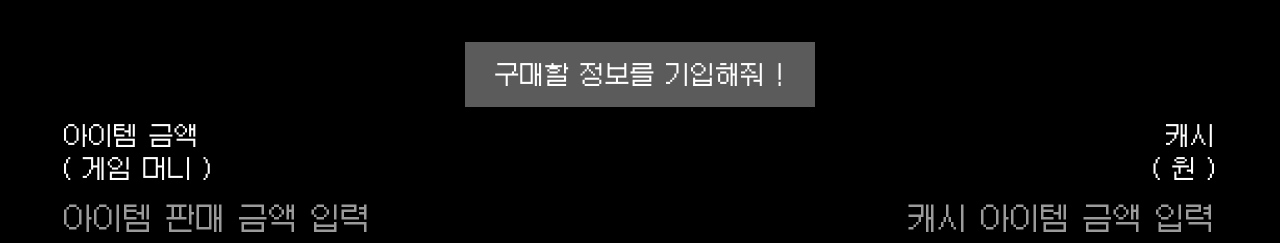
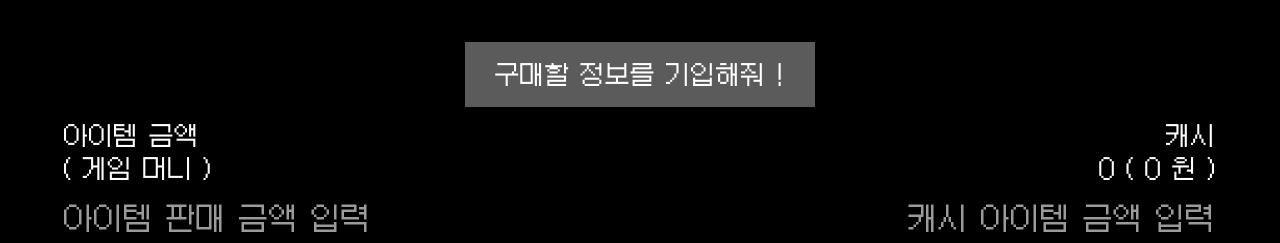
Before and after one commit to euntaek419/GameMoneyCalc, a Vue app: page / in a window 1280 px wide. Shown: the part 800-1043 px from the top of the page. Built offline with nearby package versions, Linux system fonts and the light colour scheme.

Commit message:
mapGetters 일부 수정

```diff
--- a/src/components/Main.vue
+++ b/src/components/Main.vue
@@ -10,17 +10,17 @@
       <span class="Auction">
         아이템 금액
         <div v-if="Ratio <= 0">( 게임 머니 )</div>
-        <div v-if="Ratio > 0 && ExchangeRatio <= 0">1 원당 ( {{ readinput(Ratio) }} 게임 머니 )</div>
-        <div v-if="Ratio > 0 && ExchangeRatio > 0 "> {{ ExchangeRatio }} 원당 ( {{ readinput(Ratio) }} 게임 머니 ) </div>
+        <div v-if="Ratio > 0 && ExchangeRatio <= 0">1 원당 ( {{ this.$store.getters.readinput(Ratio) }} 게임 머니 )</div>
+        <div v-if="Ratio > 0 && ExchangeRatio > 0 "> {{ ExchangeRatio }} 원당 ( {{ this.$store.getters.readinput(Ratio) }} 게임 머니 ) </div>
       </span>
 
       <span class="CashShop">
         캐시
         <span v-if="isCashOption[0] == true && Persent > 0 && Cash !== ''"> ( {{ Persent }} % 할인 적용 ) </span>
         <span v-if="isCashOption[1] == true && Persent > 0 && Cash !== ''" > ( {{ Persent }} % 추가 증정 적용 ) </span>
-        <div v-if="Persent != '' && isCashOption[0] == true || Persent != '' && isCashOption[1] == true">
+        <div v-if="Persent >= 0 && isCashOption[0] == true || Persent >= 0 && isCashOption[1] == true">
           {{ cashOption }}
-          ( {{ readinput(cashOption) }} 원 )
+          ( {{ this.$store.getters.readinput(cashOption) }} 원 )
         </div>
         <div v-else>
           ( 원 )
@@ -45,7 +45,7 @@
               <img src="../assets/images/UnderBar.gif" >
             </div>
             <div>
-              <div> {{ readinput(Money) }} 머니</div>
+              <div> {{ this.$store.getters.readinput(Money) }} 머니</div>
             </div>
           </div>
         </span>
@@ -67,7 +67,7 @@
                 <img src="../assets/images/UnderBar.gif">
             </div>
             <div>
-              <div> {{ readinput(Cash) }} 원</div>
+              <div> {{ this.$store.getters.readinput(Cash) }} 원</div>
             </div>
           </div>
         </span>
@@ -94,7 +94,7 @@
              1 =
           </span>
           <span class="ExchangeRead">
-            ( {{ readinput(ExchangeRatio) }} 원 )
+            ( {{ this.$store.getters.readinput(ExchangeRatio) }} 원 )
           </span>
           <span class="ExchangeInputBox">
             <input class="ExchangeInput" maxlength='9' v-model="ExchangeRatio" @keyup="updateExchangeRatio">
@@ -154,7 +154,7 @@ export default {
       'isWin','compairpersent','fontchange','fontchange2',
       ]),
     ...mapGetters([
-      'readinput','cashResult','cashOption'
+      'cashResult','cashOption'
     ])
   },
 
```
